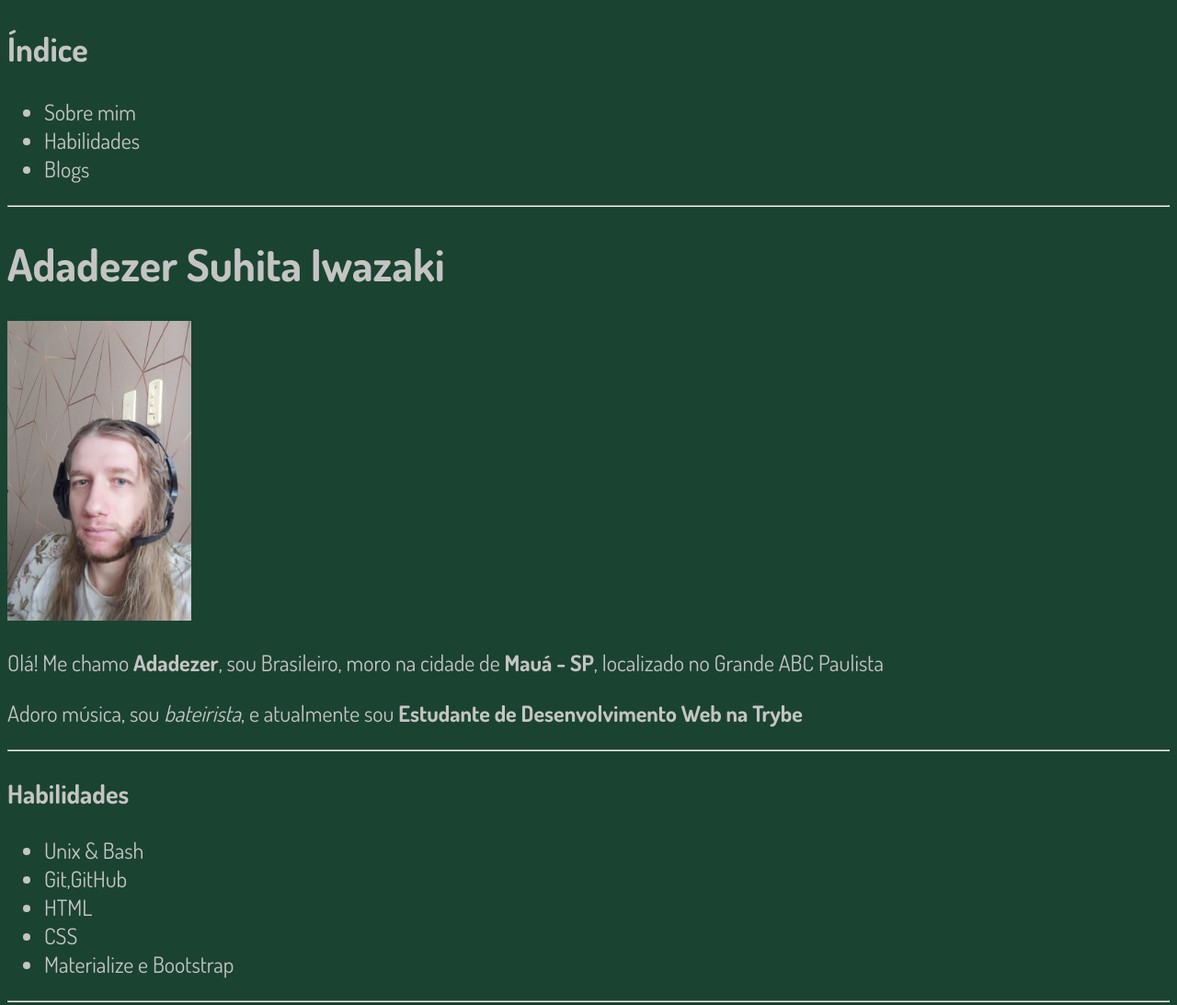
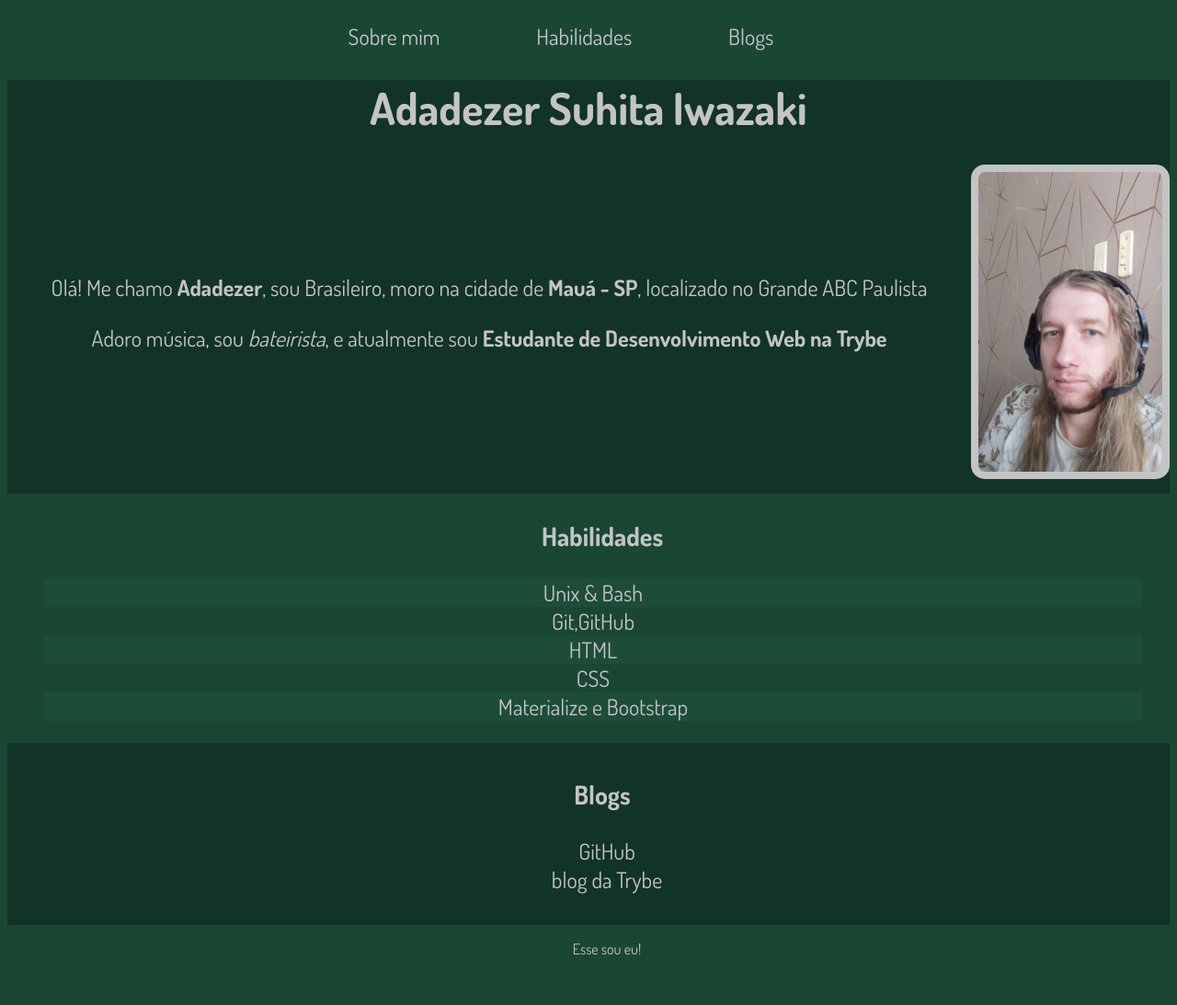
Before and after one commit to Adadezer/Adadezer.github.io, a plain HTML site: page index.html in a window 1280 px wide. Shown: the top 1093 px of the page at 92% size. After the commit the page ends 1058 px from the top, so only its background shows below. Drawn offline with Linux system fonts and the light colour scheme.

Commit message:
Adiciona div, centraliza elementos, estiliza classes. pseudo-classes, e id

```diff
--- a/index.html
+++ b/index.html
@@ -4,39 +4,29 @@
     <meta charset="UTF-8">
     <meta http-equiv="X-UA-Compatible" content="IE=edge">
     <meta name="viewport" content="width=device-width, initial-scale=1.0">
+
+    <link rel="stylesheet" href="style.css">
+
     <title>Portifólio Adadezer</title>
-
-    <style>
-        @font-face {
-                font-family:dosis;
-                src: url(dosis.ttf);
-            }
-        body{
-            font-family: dosis;
-            font-size:x-large;
-            color: #c4c4c4;
-            background-color: #1b4332;
-        }
-
-        a{
-            color: #c4c4c4;
-            text-decoration: none;
-        }
-    </style>
 </head>
 
 <body>
-    <h2>Índice</h2>
-    <ul>
-        <li><a href="#eu">Sobre mim</a></li>
+    <!-- INDICE -->
+    <ul id="indice">
+        <li><a href="#nome">Sobre mim</a></li>
         <li><a href="#habilidades">Habilidades</a></li>
         <li><a href="#blogs">Blogs</a></li>
     </ul>
 
-    <hr>
 
-    <h1 id="eu">Adadezer Suhita Iwazaki</h1>
-    <img src="images/headset.jpg" alt="foto adadezer usando um headset" width="200px">
+    <!-- SOBRE -->
+    <div class="sobreMim">
+
+        <h1 id="nome">Adadezer Suhita Iwazaki</h1>
+
+        <img class="foto" src="images/headset.jpg" alt="foto adadezer usando um headset" width="200px">
+
+        <div id="descricao">
             <p>
                 Olá! Me chamo <strong>Adadezer</strong>, sou Brasileiro, moro na cidade de <strong>Mauá - SP</strong>, localizado no Grande ABC Paulista
             </p>
@@ -44,11 +34,12 @@
             <p>
                 Adoro música, sou <em>bateirista</em>, e atualmente sou <strong>Estudante de Desenvolvimento Web na Trybe</strong>
             </p>
+        </div>
+    </div>
 
-    <hr>
-
+    <!-- HABILIDADES -->
     <h3 id="habilidades">Habilidades</h3>
-    <ul>
+    <ul class="habilidades">
         <li>Unix & Bash</li>
         <li>Git,GitHub</li>
         <li>HTML</li>
@@ -56,8 +47,8 @@
         <li>Materialize e Bootstrap</li>
     </ul>
 
-    <hr>
-
+    <!-- BLOGS -->
+    <div class="blogs">
         <h3 id="blogs">Blogs</h3>
         <ul>
             <li>
@@ -67,7 +58,13 @@
                 <a href="https://blog.betrybe.com/" target="_blank">blog da Trybe</a>
             </li>
         </ul>
+    </div>
 
-    <a href="images/headset.jpg"><strong>Esse sou eu!</strong></a>
+<!-- LINK FOTO -->
+    <ul class="link-foto">
+        <li>
+            <a href="images/headset.jpg">Esse sou eu!</a>
+        </li>
+    </ul>
 </body>
 </html>
--- /dev/null
+++ b/style.css
@@ -0,0 +1,81 @@
+@font-face {
+    font-family:dosis;
+    src: url(dosis.ttf);
+}
+
+body{
+    font-family: dosis;
+    font-size:x-large;
+    color: #c4c4c4;
+    background-color: #1a4734;
+}
+
+/* INDICE */
+ul#indice li{
+    display: inline-block;
+    margin-right: 100px;
+}
+
+a{
+    color: #c4c4c4;
+    text-decoration: none;
+}
+
+
+/* SOBRE */
+.sobreMim{
+    background-color: #123327;
+    height: 450px;
+}
+
+#nome{
+    text-align: center;
+}
+
+#descricao{
+    margin-top: 150px;
+    text-align: center;
+}
+
+.foto{
+    float: right;
+    background-color: #c4c4c4;
+    padding: 8px;
+    border-radius: 15px;
+}
+
+
+/* HABILIDADES */
+h3{
+    text-align: center;
+    margin-left: 30px; /* alinha os titulos habilidade e blogs */
+}
+
+ul{
+    list-style: none;
+    text-align: center;
+}
+
+ul li a:hover{
+    font-weight: bold;
+}
+
+ul.habilidades li:nth-of-type(2n+1){
+    background-color: #1d4d39;
+    margin-right: 30px; /* alinha margem direita pro background ficar igual o da esquerda, ja q a lista deixa uma margem d esquerda faltando */
+}
+
+ul.habilidades li:nth-of-type(2n){
+    margin-right: 30px; /* alinha os li por causa do background dos números pares */
+}
+
+/* BLOGS */
+.blogs{
+    background-color: #123327;
+    padding: 10px;
+}
+
+/* LINK FOTO */
+ul.link-foto{
+    font-size:medium;
+}
```
Lines whose indentation alone changed are shown as unchanged.
